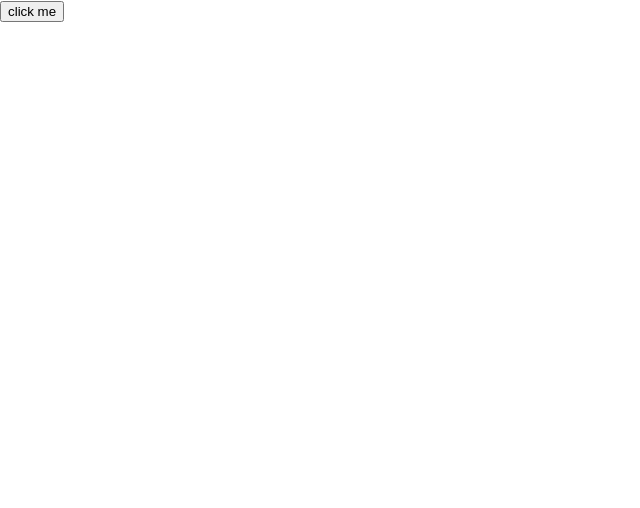
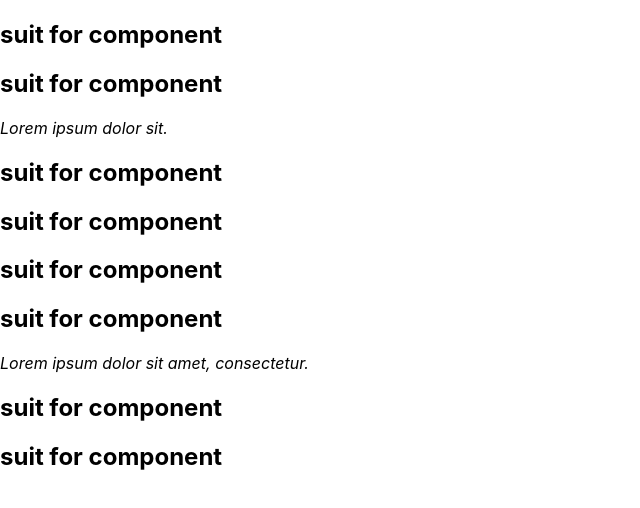
Before and after one commit to chervonoderevnyk/react24_povtorka, a React (Create React App) app: page / in a window 1280 px wide. Shown: the top 508 px of the page, without its empty margins (0-640 px from the left). Built offline with nearby package versions, Linux system fonts and the light colour scheme.

Commit message:
lesson4 Memo+HigthOrderComponent

```diff
--- a/src/App.tsx
+++ b/src/App.tsx
@@ -11,6 +11,9 @@ import {IPostModel} from "./mogels/Post.model";
 import Carts from "./components/carts/Carts";
 import {CartsModel} from "./mogels/Carts.model";
 import {ApishkaLift} from "./components/stateLifting/ApishkaLift";
+import {Memomizing} from "./components/memomization/Memomizing";
+import OriginalComponent1 from "./components/memomization/OriginalComponent1";
+import OriginalComponent2 from "./components/memomization/OriginalComponent2";
 
 const App = () => {
 
@@ -50,10 +53,12 @@ const App = () => {
         {/*    <Users lift={lift} liftCart={liftCart}/>*/}
         {/*    <Posts posts={posts}/>*/}
         {/*    <Carts carts={carts}/>*/}
-
         {/*</div>*/}
 
-        <ApishkaLift/>
+        {/*<ApishkaLift/>*/}
+        {/*<Memomizing/>*/}
+        <OriginalComponent1/>
+        <OriginalComponent2/>
     </>
     );
 };
--- /dev/null
+++ b/src/components/memomization/HigthOrderComponent.tsx
@@ -0,0 +1,19 @@
+import {FC} from "react";
+
+const HigthOrderComponent = (Component: FC) => {
+
+    const WrapedComponent = (props:any) => {
+        return (
+            <div>
+                <h2>suit for component</h2>
+                <h2>suit for component</h2>
+                <Component {...props}/>
+                <h2>suit for component</h2>
+                <h2>suit for component</h2>
+            </div>
+        )
+    }
+    return WrapedComponent;
+};
+
+export {HigthOrderComponent};
--- /dev/null
+++ b/src/components/memomization/Memomizing.tsx
@@ -0,0 +1,33 @@
+import {FC, memo, useCallback, useMemo, useState} from "react";
+
+const A1:FC<any> = memo(({foobar}) =>{
+    console.log('Watch out!!!');
+    foobar();
+    return <div>Danger!</div>
+})
+
+
+const Memomizing = () => {
+
+    console.log('Snake!');
+    const [snake, setSnake] = useState(0);
+    const foobar = useCallback(()=>{
+//.........
+    },[]);
+    const arr = useMemo(()=>{
+        return[];
+    },[]);
+
+    return (
+        <div>
+            <A1 foobar={foobar} arr={arr}/>
+            <button onClick={()=>{
+                setSnake(snake + 1);
+            }}>
+                click me
+            </button>
+        </div>
+    );
+};
+
+export {Memomizing};
--- /dev/null
+++ b/src/components/memomization/OriginalComponent1.tsx
@@ -0,0 +1,11 @@
+import {HigthOrderComponent} from "./HigthOrderComponent";
+
+const OriginalComponent1 = () => {
+    return (
+        <div>
+            <i>Lorem ipsum dolor sit.</i>
+        </div>
+    );
+};
+
+export default HigthOrderComponent(OriginalComponent1);
--- /dev/null
+++ b/src/components/memomization/OriginalComponent2.tsx
@@ -0,0 +1,11 @@
+import {HigthOrderComponent} from "./HigthOrderComponent";
+
+const OriginalComponent2 = () => {
+    return (
+        <div>
+            <i>Lorem ipsum dolor sit amet, consectetur.</i>
+        </div>
+    );
+};
+
+export default HigthOrderComponent(OriginalComponent2);
```
